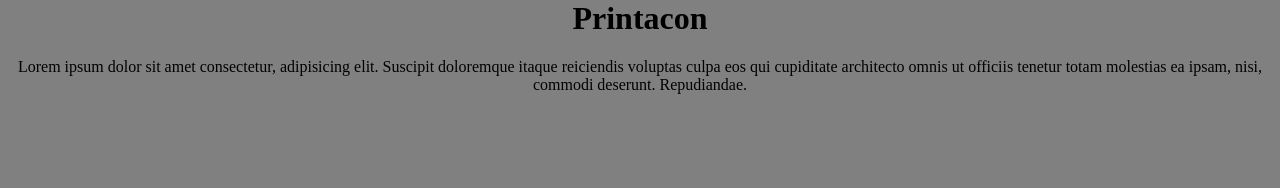
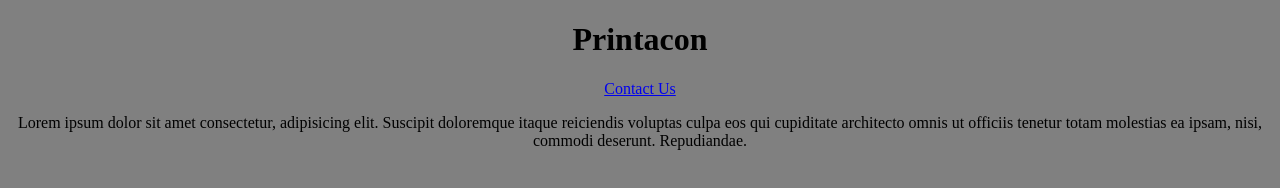
Before and after one commit to cash-777/printacon.github.io, a plain HTML site: page index.html in a window 1280 px wide. Drawn offline with Linux system fonts and the light colour scheme.

Commit message:
Update index.html

```diff
--- a/index.html
+++ b/index.html
@@ -1,14 +1,20 @@
+<!DOCTYPE html>
 <html lang="en">
 <head>
     <meta charset="UTF-8">
     <meta name="viewport" content="width=device-width, initial-scale=1.0">
     <title>Printacon</title>
-    <link rel = "stylesheet" href="styles.css">
+    <link rel="stylesheet" href="styles.css">
 </head>
 <body>
-    <h1>Printacon</h1>
-    <a href="/contact.html"></a>
-    <p>Lorem ipsum dolor sit amet consectetur, adipisicing elit. Suscipit doloremque itaque reiciendis voluptas culpa eos qui cupiditate architecto omnis ut officiis tenetur totam molestias ea ipsam, nisi, commodi deserunt. Repudiandae.</p>
+    <header>
+        <h1>Printacon</h1>
+        <nav>
+            <a href="/contact.html">Contact Us</a>
+        </nav>
+    </header>
+    <main>
+        <p>Lorem ipsum dolor sit amet consectetur, adipisicing elit. Suscipit doloremque itaque reiciendis voluptas culpa eos qui cupiditate architecto omnis ut officiis tenetur totam molestias ea ipsam, nisi, commodi deserunt. Repudiandae.</p>
+    </main>
 </body>
-
 </html>
```
